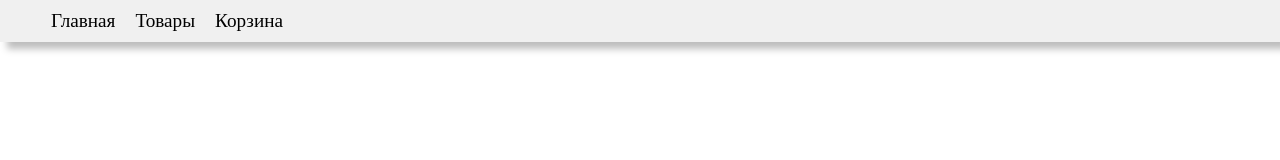
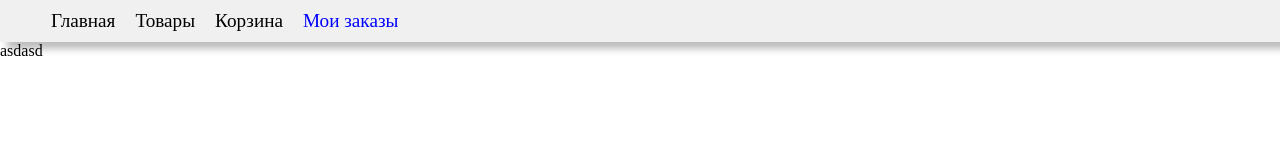
Before and after one commit to Scat55/QuickDeal, a Vue app: page /Orders in a window 1280 px wide. Shown: the top 160 px of the page. Built offline with nearby package versions, Linux system fonts and the light colour scheme.

Commit message:
refactor: add orders page

```diff
--- a/src/app/router/index.ts
+++ b/src/app/router/index.ts
@@ -2,6 +2,7 @@ import { createRouter, createWebHistory } from 'vue-router';
 import Home from '@/pages/Home.vue';
 import Products from '@/pages/Products.vue';
 import Cart from '@/pages/Cart.vue';
+import Orders from '@/pages/Orders.vue';
 
 const router = createRouter({
   history: createWebHistory(import.meta.env.BASE_URL),
@@ -21,6 +22,11 @@ const router = createRouter({
       name: 'cart',
       component: Cart,
     },
+    {
+      path: '/Orders',
+      name: 'orders',
+      component: Orders,
+    },
   ],
 });
 
--- /dev/null
+++ b/src/pages/Orders.vue
@@ -0,0 +1,7 @@
+<script setup lang="ts"></script>
+
+<template>
+  <div>asdasd</div>
+</template>
+
+<style scoped></style>
--- a/src/widgets/header/index.vue
+++ b/src/widgets/header/index.vue
@@ -16,6 +16,7 @@ const links: Links[] = [
   { name: 'Главная', value: '/' },
   { name: 'Товары', value: 'Products' },
   { name: 'Корзина', value: 'Cart' },
+  { name: 'Мои заказы', value: 'Orders' },
 ];
 </script>
 
```
